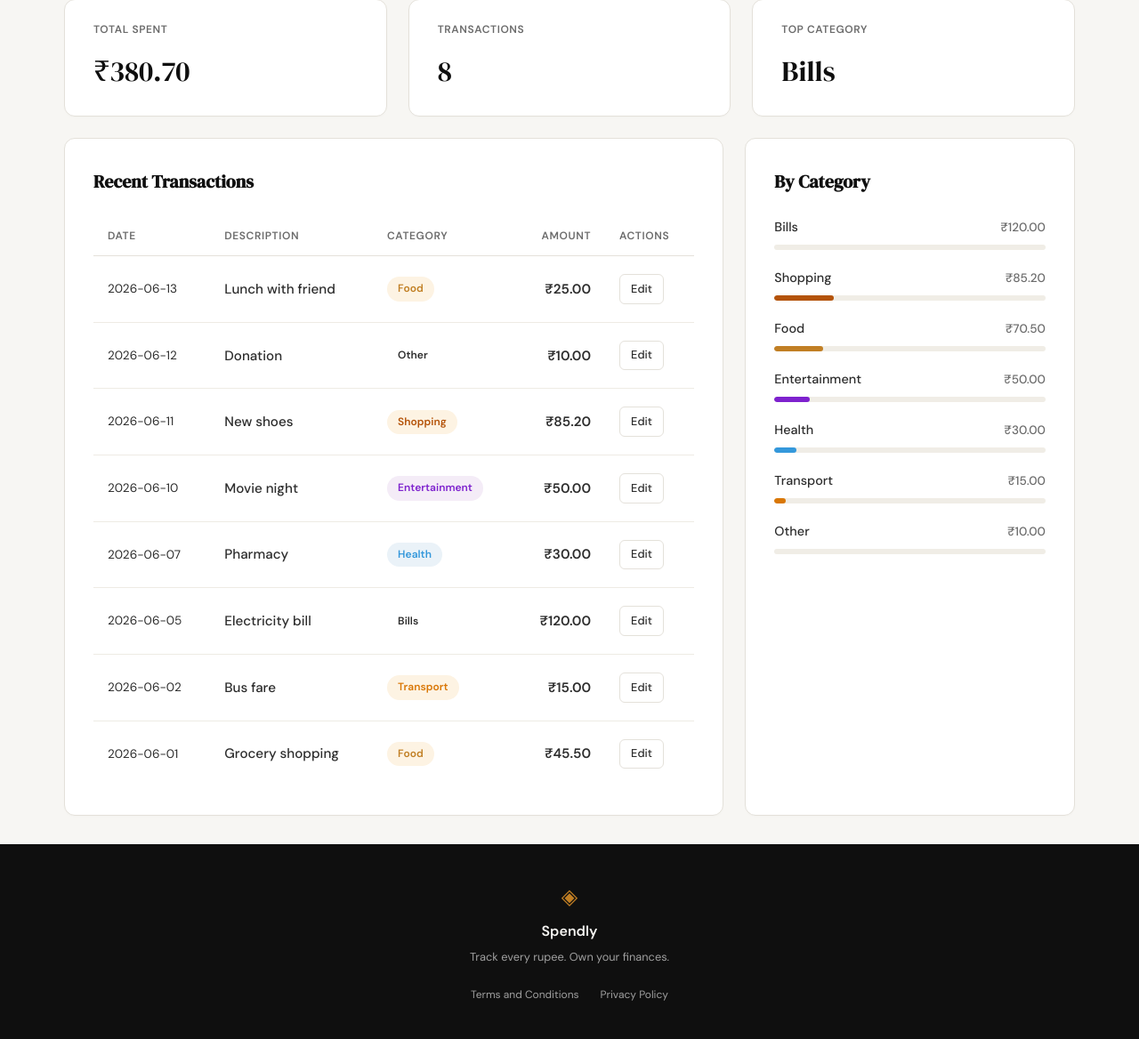
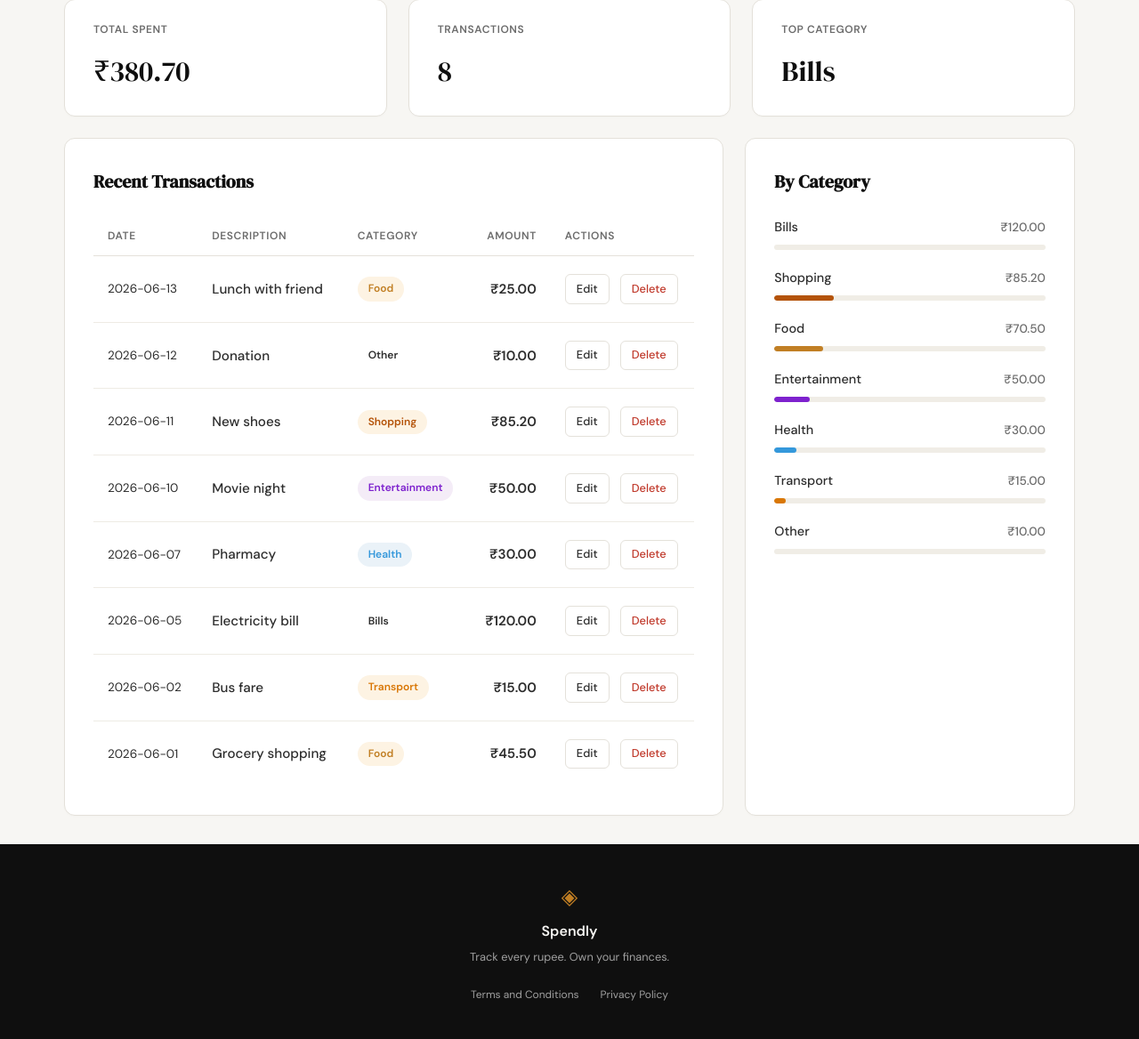
Before and after one commit to sayan-majee21/spendly, a Flask app: page /profile in a window 1280 px wide. Shown: the part 385-1553 px from the top of the page at 89% size. Run offline with Flask 3, Linux system fonts and the light colour scheme; a user stored in the database is signed in; data comes from the database, SQL or seed files in the repository.

Commit message:
feat: add delete expense button with confirmation dialog (#9)

```diff
--- a/app.py
+++ b/app.py
@@ -9,7 +9,8 @@ from datetime import datetime, date, timedelta
 from database.db import (
     init_db, seed_db, create_user, get_user_by_email,
     get_user_by_id, get_user_expenses, get_user_stats, get_category_breakdown,
-    add_expense as db_add_expense, get_expense_by_id, update_expense
+    add_expense as db_add_expense, get_expense_by_id, update_expense,
+    delete_expense as db_delete_expense
 )
 from werkzeug.security import check_password_hash
 
@@ -461,8 +462,27 @@ def edit_expense(id: int) -> Union[str, Response]:
 
 
 @app.route("/expenses/<int:id>/delete")
-def delete_expense(id):
-    return "Delete expense — coming in Step 9"
+def delete_expense(id: int) -> Union[str, Response]:
+    if not session.get("user_id"):
+        flash("Please log in to delete an expense.", "error")
+        return redirect(url_for("login"))
+
+    expense = get_expense_by_id(id)
+    if not expense:
+        flash("Expense not found.", "error")
+        return redirect(url_for("profile"))
+
+    if expense["user_id"] != session["user_id"]:
+        flash("You are not authorized to delete this expense.", "error")
+        return redirect(url_for("profile"))
+
+    success = db_delete_expense(id)
+    if success:
+        flash("Expense deleted successfully.", "success")
+    else:
+        flash("Something went wrong. Please try again.", "error")
+
+    return redirect(url_for("profile"))
 
 
 if __name__ == "__main__":
--- a/database/db.py
+++ b/database/db.py
@@ -292,3 +292,20 @@ def update_expense(expense_id: int, amount: float, category: str,
         return False
     finally:
         conn.close()
+
+
+def delete_expense(expense_id: int) -> bool:
+    """
+    Deletes the specified expense row from the database.
+    Returns True on success, False on error.
+    """
+    conn = get_db()
+    cursor = conn.cursor()
+    try:
+        cursor.execute('DELETE FROM expenses WHERE id = ?', (expense_id,))
+        conn.commit()
+        return True
+    except sqlite3.Error:
+        return False
+    finally:
+        conn.close()
--- a/static/css/profile.css
+++ b/static/css/profile.css
@@ -382,3 +382,23 @@
     color: var(--ink);
     background: var(--paper-warm);
 }
+
+.btn-delete {
+    display: inline-block;
+    padding: 0.35rem 0.75rem;
+    font-size: 0.8rem;
+    font-weight: 500;
+    color: var(--danger);
+    background: transparent;
+    border: 1px solid var(--border);
+    border-radius: var(--radius-sm);
+    text-decoration: none;
+    transition: all 0.2s ease;
+    margin-left: 0.5rem;
+}
+
+.btn-delete:hover {
+    border-color: var(--danger);
+    color: var(--paper);
+    background: var(--danger);
+}
--- a/templates/profile.html
+++ b/templates/profile.html
@@ -100,6 +100,7 @@
                             <td class="td-amount">{{ tx.amount }}</td>
                             <td>
                                 <a href="{{ url_for('edit_expense', id=tx.id) }}" class="btn-edit">Edit</a>
+                                <a href="{{ url_for('delete_expense', id=tx.id) }}" class="btn-delete" onclick="return confirm('Are you sure you want to delete this expense?');">Delete</a>
                             </td>
                         </tr>
                         {% endfor %}
```
Also changed, not shown: tests/test_09-delete-expenses.py (added, +149 -0 lines), .gemini/specs/09-delete-expenses.md (added).
